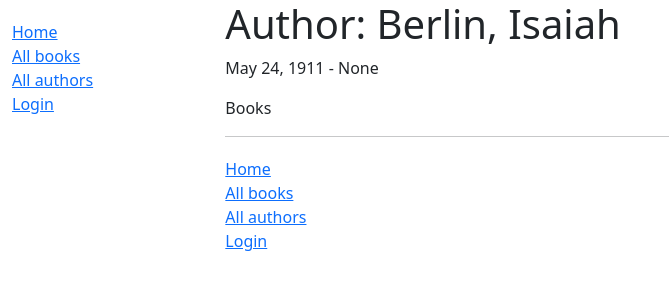
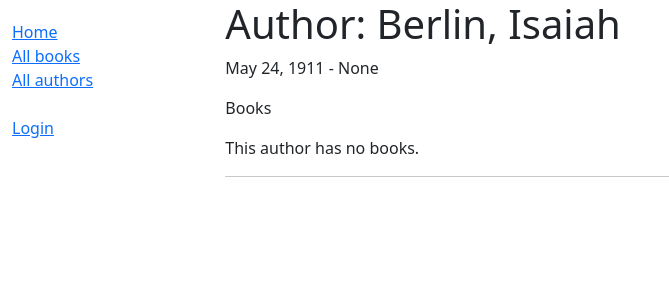
Before and after one commit to rjcannizzo/Django-MDN-Tutorial, a Django app: page /catalog/author/3 in a window 1280 px wide. Shown: the top 300 px of the page, without its empty margins (0-669 px from the left). Run offline with Django 4.2, Linux system fonts and the light colour scheme; data comes from the database, SQL or seed files in the repository; both versions use the stored data as it was after the commit.

Commit message:
revised templates to fix side bar

```diff
--- a/locallibrary/catalog/templates/base_generic.html
+++ b/locallibrary/catalog/templates/base_generic.html
@@ -23,14 +23,11 @@
               <li><a href="{% url 'index' %}">Home</a></li>
               <li><a href="{% url 'books' %}">All books</a></li>
               <li><a href="{% url 'authors' %}">All authors</a></li>
+              <br>
               {% if user.is_authenticated %}
                 <li>User: {{ user.get_username }}</li>
                 <li><a href="{% url 'my-borrowed' %}">My Borrowed</a></li>
                 <li><a href="{% url 'logout' %}?next={{ request.path }}">Logout</a></li>
-                {% else %}
-                <li><a href="{% url 'login' %}?next={{ request.path }}">Login</a></li>
-              {% endif %}
-            </ul>
                 {% if user.is_staff %}
                 <hr>
                 <ul class="sidebar-nav">
@@ -41,6 +38,10 @@
                 {% endif %}
                 </ul>
               {% endif %}
+                {% else %}
+                <li><a href="{% url 'login' %}?next={{ request.path }}">Login</a></li>
+              {% endif %}
+            </ul>
           {% endblock %}
         </div>
         <div class="col-sm-10 ">{% block content %}{% endblock %}</div>
--- a/locallibrary/catalog/templates/catalog/author_detail.html
+++ b/locallibrary/catalog/templates/catalog/author_detail.html
@@ -5,6 +5,9 @@
   <p>{{author.date_of_birth}} - {{author.date_of_death}}</p>
   <p>Books</p>
   <!-- author detail link not yet defined -->
+  {% if not author.book_set.all %}
+    <p>This author has no books.</p>
+  {% endif %}
   <hr />
   <div style="margin-left:20px;margin-top:20px">
     {% for book in author.book_set.all %}
@@ -13,7 +16,8 @@
       <hr />
     {% endfor %}
   </div>
-  {% block sidebar %}
+{% endblock %}
+{% block sidebar %}
   {{ block.super }}
 
   {% if perms.catalog.change_author or perms.catalog.delete_author %}
@@ -28,4 +32,3 @@
     </ul>
   {% endif %}
 {% endblock %}
-{% endblock %}
```
Also changed, not shown: locallibrary/db.sqlite3. Lines whose indentation alone changed are shown as unchanged.
